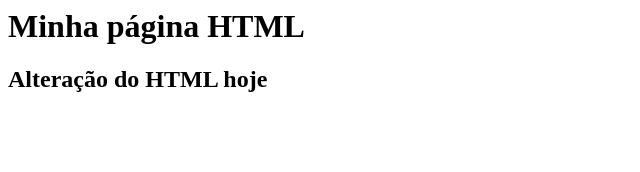
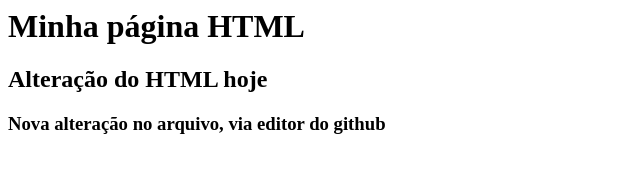
Before and after one commit to ZekaCarvalho/gama-no-github, a plain HTML site: page index.html in a window 1280 px wide. Shown: the whole page, without its empty margins (0-640 px from the left). Drawn offline with Linux system fonts and the light colour scheme.

Commit message:
Atualização a partir do GitHub

```diff
--- a/index.html
+++ b/index.html
@@ -2,5 +2,6 @@
 	<body>
 		<h1> Minha página HTML </h1>
 		<h2> Alteração do HTML hoje </h2>
+		<h3> Nova alteração no arquivo, via editor do github </h3>
 	</body>
 </html>
```
